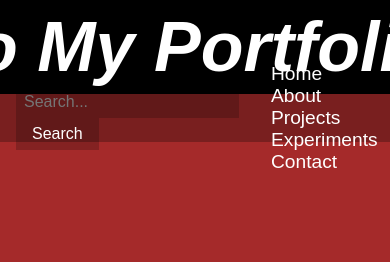
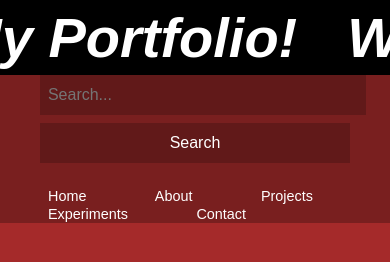
Before and after one commit to Daplixo/Portfolio-Website, a plain HTML site: page website/home.html in a window 390 px wide. Drawn offline with Linux system fonts and the light colour scheme.

Commit message:
Fixed Navigation bar

```diff
--- a/website/style.css
+++ b/website/style.css
@@ -1,191 +1,172 @@
 /* Overall page background and font */
 body {
     background-color: brown;
-    /* Sets the background color of the body */
     font-family: Arial, Helvetica, sans-serif;
-    /* Font family for the text */
     margin: 0;
-    /* Removes default margin */
 }
 
 /* Styling for the first header section */
 .firstdiv {
     font-style: italic;
-    /* Makes the text italic */
     font-size: 35px;
-    /* Sets font size */
     color: white;
-    /* Text color */
     font-weight: bold;
-    /* Makes the text bold */
     background-color: black;
-    /* Background color of the header */
     padding: 0;
-    /* Removes padding */
     margin: 0;
-    /* Removes margin */
     line-height: 0;
-    /* Line spacing */
     box-sizing: border-box;
-    /* Includes padding and border in the element's total width/height */
 }
 
 /* Wrapper for marquee text to ensure it scrolls within bounds */
 .marquee-wrapper {
     width: 100%;
-    /* Full width of the container */
     overflow: hidden;
-    /* Hides overflowing text */
     white-space: nowrap;
-    /* Prevents text wrapping */
     position: relative;
-    /* Relative positioning for scrolling */
 }
 
 /* Marquee content scrolling animation */
 .marquee {
     display: flex;
-    /* Flex layout for the marquee items */
     animation: marquee 120s linear infinite;
-    /* Continuous scrolling animation */
 }
 
 .marquee span {
     display: inline-block;
-    /* Inline-block elements for proper spacing */
     margin-right: 50px;
-    /* Space between each marquee item */
 }
 
 /* Defines the continuous scrolling effect for the marquee */
 @keyframes marquee {
     0% {
         transform: translateX(-100%);
-        /* Starts off-screen */
     }
 
     100% {
         transform: translateX(0%);
-        /* Ends on-screen */
     }
 }
 
 /* Navigation bar styles */
 nav {
     background-color: rgba(0, 0, 0, 0.267);
-    /* Transparent black background */
-    height: 3rem;
-    /* Reduced height for a compact design */
+    height: auto;
     display: flex;
-    /* Flex layout for navigation items */
+    flex-wrap: wrap;
     justify-content: space-between;
-    /* Space between search bar and nav items */
     align-items: center;
-    /* Vertically center items */
     padding: 0 1rem;
-    /* Left and right padding */
     box-sizing: border-box;
-    /* Includes padding and border in element dimensions */
 }
 
 /* Navigation items */
 nav span {
     color: white;
-    /* Text color */
-    font-size: 1.2rem;
-    /* Font size */
+    font-size: 1rem;
     cursor: pointer;
-    /* Pointer cursor for interactive elements */
     padding: 0.5rem 1rem;
-    /* Padding for clickable area */
     transition: background-color 0.3s;
-    /* Smooth hover transition */
 }
 
 nav span:hover {
     background-color: rgba(255, 255, 255, 0.1);
-    /* Light hover background effect */
     border-radius: 0px;
-    /* Ensures no rounded edges */
 }
+
 /* Style for navigation links */
 nav a {
     color: white;
-    /* Match the theme color */
     text-decoration: none;
-    /* Remove underline */
-    font-size: 1.2rem;
-    /* Adjust font size */
+    font-size: 1rem;
     padding: 0.5rem 1rem;
-    /* Add padding for clickable area */
     transition: background-color 0.3s, color 0.3s;
-    /* Smooth transitions for hover effects */
 }
 
 /* Active link styling */
 nav a:active {
     color: #f0f0f0;
-    /* Slightly dimmed color when clicked */
 }
 
 /* Search bar container */
 .search-container {
     display: flex;
-    /* Flex layout for input and button */
     justify-content: flex-start;
-    /* Aligns items to the left */
     align-items: center;
-    /* Vertically centers items */
     margin-right: auto;
-    /* Pushes other nav items to the right */
     height: 100%;
-    /* Matches navigation bar height */
 }
 
-/* Input box styling */
 .search-container input {
     height: 2rem;
-    /* Explicit height to match the button */
     padding: 0 0.5rem;
-    /* Inner padding for text */
     font-size: 1rem;
-    /* Font size for the input text */
     background-color: rgba(0, 0, 0, 0.2);
-    /* Low-contrast background */
     border: none;
-    /* Removes border */
     border-radius: 0;
-    /* Removes rounded edges */
     color: #fff;
-    /* White text color */
     outline: none;
-    /* Removes focus outline */
 }
 
-/* Button styling */
 .search-container button {
     height: 2rem;
-    /* Matches the height of the input box */
     padding: 0 1rem;
-    /* Inner padding for better click area */
     font-size: 1rem;
-    /* Font size */
     background-color: rgba(0, 0, 0, 0.2);
-    /* Low-contrast background */
     color: white;
-    /* White text color */
     border: none;
-    /* Removes border */
     border-radius: 0;
-    /* Removes rounded edges */
     cursor: pointer;
-    /* Pointer cursor for interactivity */
     transition: background-color 0.3s;
-    /* Smooth hover transition */
 }
 
-/* Hover effect for the button */
 .search-container button:hover {
     background-color: rgba(255, 255, 255, 0.3);
-    /* Slightly brighter on hover */
 }
+
+/* Responsive styling for mobile screens */
+@media (max-width: 768px) {
+
+    /* Adjust navigation items to stack vertically */
+    nav {
+        flex-direction: column;
+        align-items: flex-start;
+    }
+
+    nav span,
+    nav a {
+        font-size: 1rem;
+        padding: 1rem;
+        text-align: left;
+    }
+
+    /* Make search bar and button stack vertically */
+    .search-container {
+        width: 100%;
+        justify-content: center;
+        margin-bottom: 1rem;
+    }
+
+    .search-container input,
+    .search-container button {
+        width: 100%;
+        margin-bottom: 0.5rem;
+    }
+}
+
+/* Additional breakpoints for even smaller devices */
+@media (max-width: 480px) {
+    .firstdiv {
+        font-size: 28px;
+    }
+
+    nav span,
+    nav a {
+        font-size: 0.9rem;
+    }
+
+    .search-container input,
+    .search-container button {
+        height: 2.5rem;
+    }
+}
```
